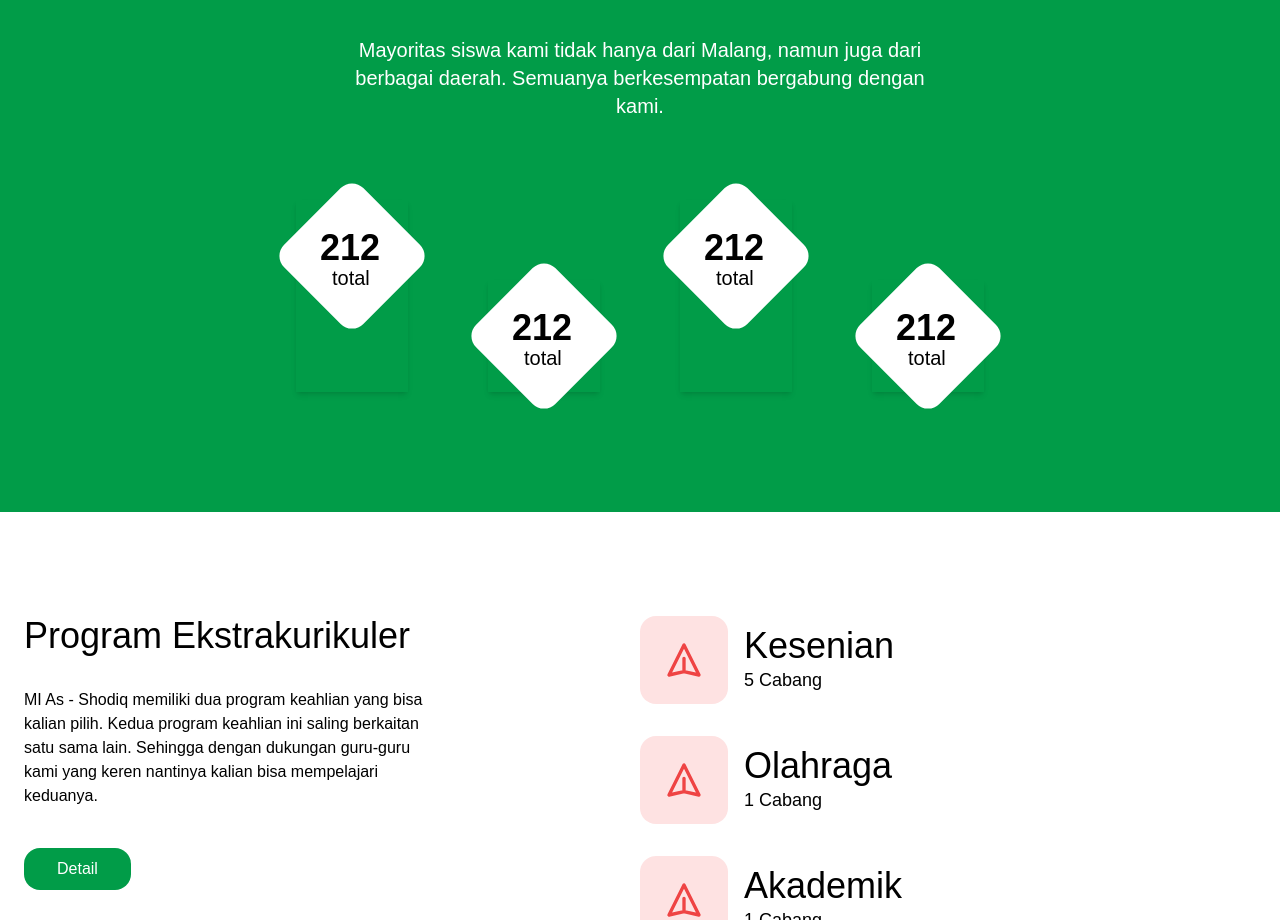
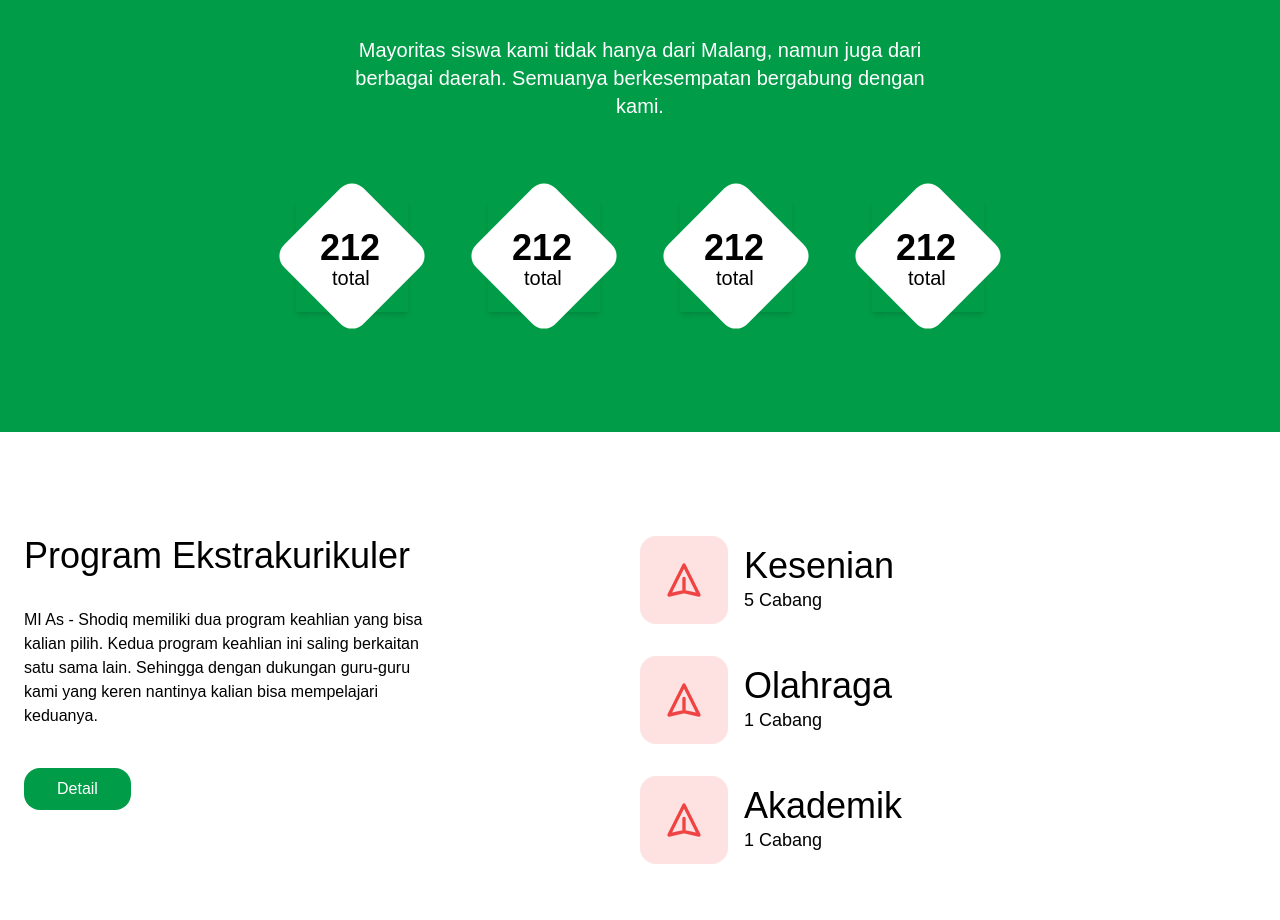
Before and after one commit to AlternatiF-App/web-profile, a Next.js app: page / in a window 1280 px wide. Shown: the part 2700-3620 px from the top of the page. Built offline with nearby package versions, Linux system fonts and the light colour scheme.

Commit message:
Fix student section style

```diff
--- a/components/landing-page/Students.tsx
+++ b/components/landing-page/Students.tsx
@@ -3,7 +3,7 @@ import ItemStudents from '../items/ItemStudents'
 const Students = () => {
   return (
       <div className="bg-primary font-sora my-6">
-          <div className="w-full 2xl:w-10/12 2xl:mx-auto py-10 px-4 lg:py-20 lg:px-10">
+          <div className="w-full 2xl:w-10/12 2xl:mx-auto py-10 px-6 lg:py-20 lg:px-10">
                 <h1 className="text-4xl lg:text-5xl text-white text-center">Siswa Kami Lebih dari 200++</h1>
                 <div className="w-full lg:w-1/2 mx-auto pt-8">
                     <p className="text-center text-xl text-white">
@@ -11,11 +11,11 @@ const Students = () => {
                         Semuanya berkesempatan bergabung dengan kami.
                     </p>
                 </div>
-                <div className="pt-20 pb-10 flex flex-wrap lg:flex-auto justify-center space-x-4 lg:space-x-20">
+                <div className="pt-20 pb-10 flex flex-col lg:flex-row lg:flex-auto justify-center items-center space-y-20 lg:space-y-0 space-x-4 lg:space-x-20">
                     <ItemStudents total={212} title={'total'} />
-                    <ItemStudents total={212} title={'total'} padding={'mt-20'} />
+                    <ItemStudents total={212} title={'total'} padding={'lg:mt-20'} />
                     <ItemStudents total={212} title={'total'} />
-                    <ItemStudents total={212} title={'total'} padding={'mt-20'} />
+                    <ItemStudents total={212} title={'total'} padding={'lg:mt-20'} />
                 </div>
           </div>
       </div>
```
